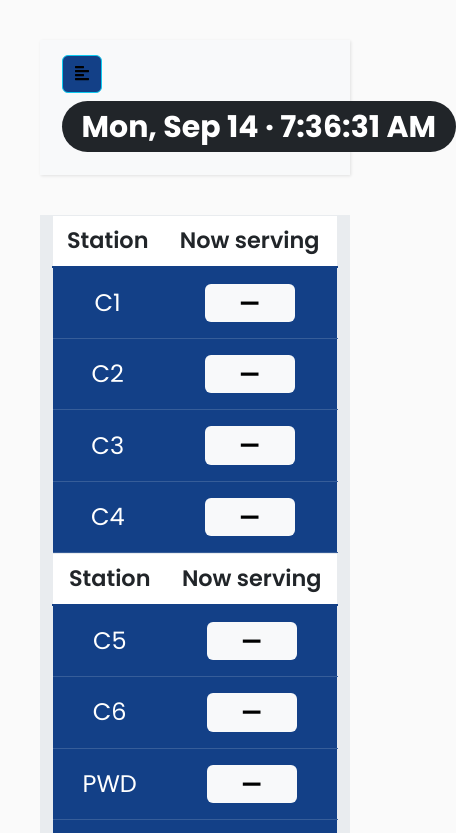
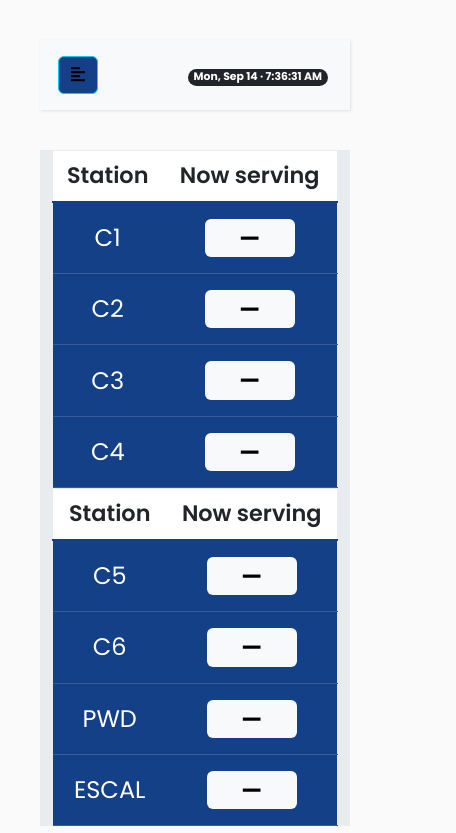
Before and after one commit to paoradox/JS-Portable-Queue-LAN, a website: page frontend/index.html in a window 390 px wide. Shown: the top 833 px of the page, 456 px wide, since content can reach past the window. Drawn offline with nearby package versions, Linux system fonts and the light colour scheme; no server answers.

Commit message:
Fixed #datetime badge.

```diff
--- a/frontend/index.html
+++ b/frontend/index.html
@@ -68,6 +68,34 @@
         font-size: 1.4rem;
         padding: 0.5rem 1rem;
         min-width: 90px;
+      }
+
+      /* Time badge on small/phone screens: the full date+time text
+         ("Mon, Sep 14 · 10:09:56 AM") kept its normal desktop size
+         and ran past the edge of narrow viewports instead of shrinking
+         to fit. Smaller font/padding here, plus tighter spacing on the
+         rest of the navbar so the badge has more room to work with. */
+      @media (max-width: 576px) {
+        .navbar .container-fluid {
+          padding-left: 0.5rem;
+          padding-right: 0.5rem;
+          flex-wrap: nowrap;
+        }
+        .navbar .nav-link {
+          padding-left: 0.25rem;
+          padding-right: 0.25rem;
+        }
+        #datetime {
+          font-size: 0.68rem;
+          padding: 0.3em 0.55em;
+          white-space: nowrap;
+        }
+      }
+      @media (max-width: 380px) {
+        #datetime {
+          font-size: 0.6rem;
+          padding: 0.25em 0.45em;
+        }
       }
     </style>
   </head>
```
Also changed, not shown: frontend/encoder.html (+28 -0 lines).
